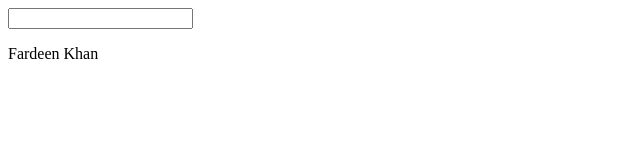
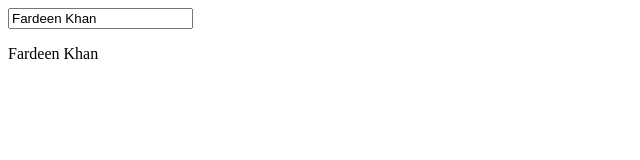
Before and after one commit to fardeen9983/Angular-gems, an Angular app: page / in a window 1280 px wide. Shown: the top 160 px of the page, without its empty margins (0-640 px from the left). Built offline with nearby package versions, Linux system fonts and the light colour scheme.

Commit message:
Added NgModule for listening to form directives

```diff
--- a/src/app/app.component.html
+++ b/src/app/app.component.html
@@ -1,2 +1,2 @@
-<input type="text">
-<p>{{name}}</p>
+<input type="text" [(ngModel)]='name'>
+<p>{{ name }}</p>
--- a/src/app/app.module.ts
+++ b/src/app/app.module.ts
@@ -1,6 +1,6 @@
 import { BrowserModule } from '@angular/platform-browser';
 import { NgModule } from '@angular/core';
-
+import { FormsModule } from '@angular/forms';
 import { AppRoutingModule } from './app-routing.module';
 import { AppComponent } from './app.component';
 
@@ -10,7 +10,8 @@
   ],
   imports: [
     BrowserModule,
-    AppRoutingModule
+    AppRoutingModule,
+    FormsModule
   ],
   providers: [],
   bootstrap: [AppComponent]
```
